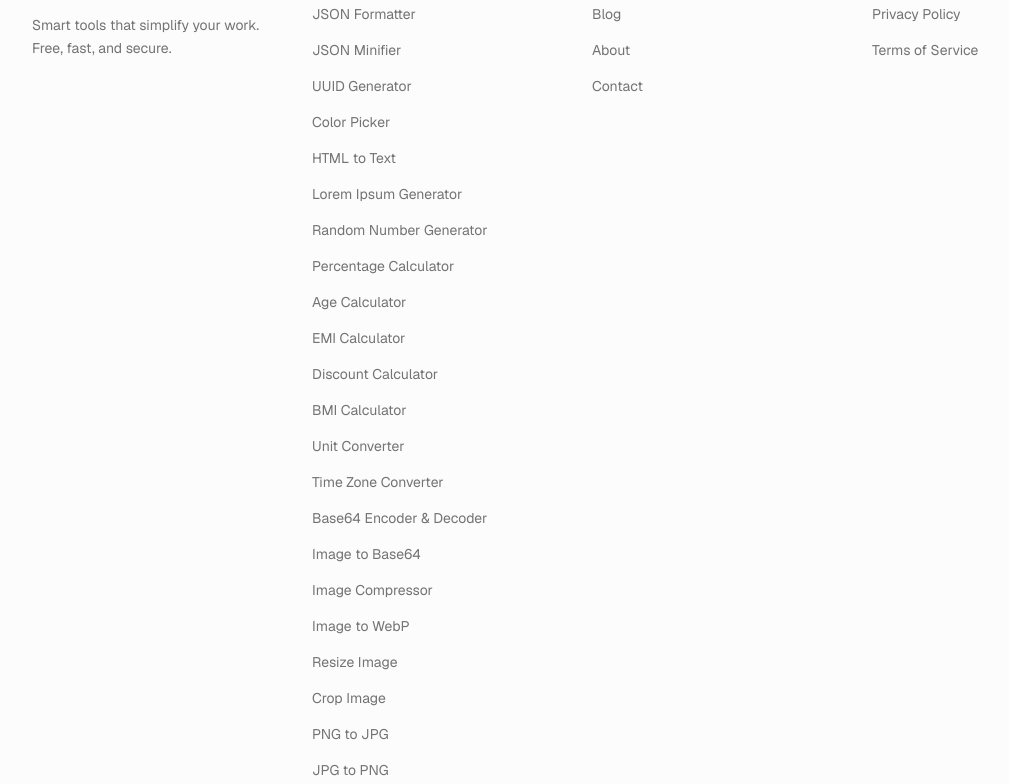
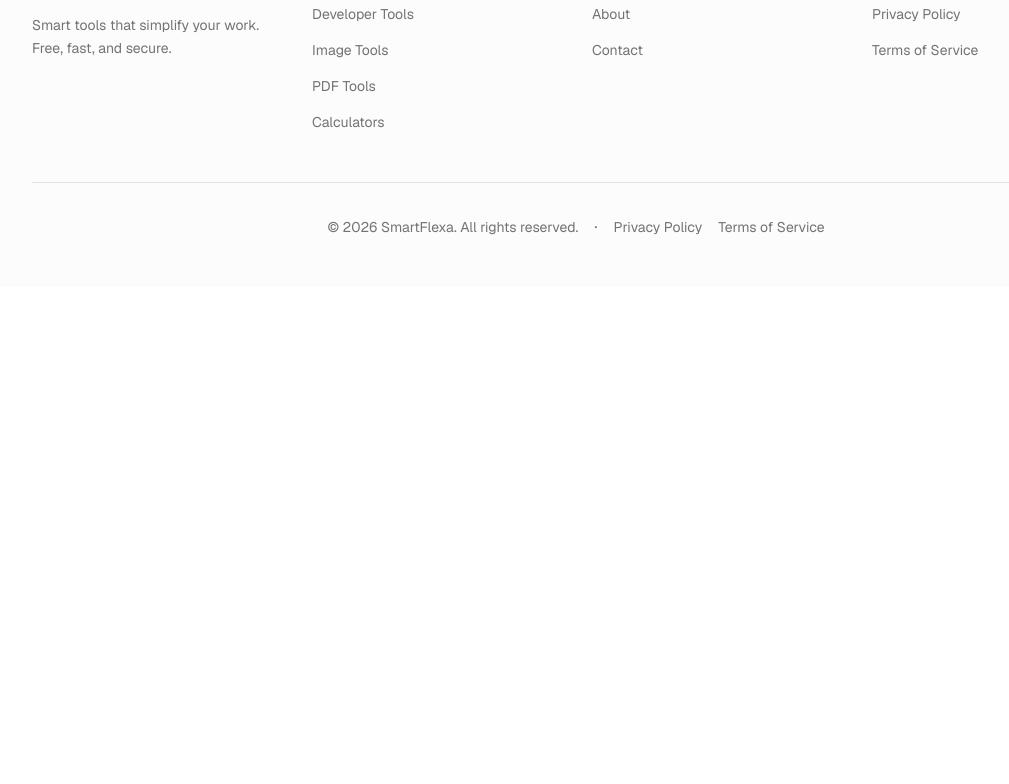
Before and after one commit to Farooqshahid59/smartflexa, a Next.js app: page /terms in a window 1280 px wide. Shown: the part 1816-2600 px from the top of the page, without its empty margins (64-1073 px from the left). After the commit the page ends 2103 px from the top, so only its background shows below. Built offline with nearby package versions, Linux system fonts and the light colour scheme.

Commit message:
Finalized Tools

```diff
--- a/components/footer.tsx
+++ b/components/footer.tsx
@@ -54,12 +54,21 @@ export function Footer({
               <ul className="mt-4 space-y-3">
                 {column.links.map((link) => (
                   <li key={link.name}>
+                    {link.href.startsWith("mailto:") ? (
+                      <a
+                        href={link.href}
+                        className="text-sm text-muted-foreground transition-colors hover:text-foreground"
+                      >
+                        {link.name}
+                      </a>
+                    ) : (
                       <Link
                         href={link.href}
                         className="text-sm text-muted-foreground transition-colors hover:text-foreground"
                       >
                         {link.name}
                       </Link>
+                    )}
                   </li>
                 ))}
               </ul>
--- a/lib/home-content.ts
+++ b/lib/home-content.ts
@@ -42,11 +42,14 @@ export const siteBrand = {
   initials: "SF",
 } as const;
 
+export type ToolCategoryId = "developer" | "image" | "pdf" | "calculators";
+
 export type ToolItem = {
   name: string;
   description: string;
   icon: LucideIcon;
   href: string;
+  category: ToolCategoryId;
 };
 
 export const defaultTools: ToolItem[] = [
@@ -56,6 +59,7 @@ export const defaultTools: ToolItem[] = [
       "Format, validate, and beautify your JSON data with syntax highlighting.",
     icon: Braces,
     href: "/tools/json-formatter",
+    category: "developer",
   },
   {
     name: "JSON Minifier",
@@ -63,6 +67,7 @@ export const defaultTools: ToolItem[] = [
       "Compress JSON by stripping whitespace—ideal for APIs and smaller payloads.",
     icon: Braces,
     href: "/tools/json-minifier",
+    category: "developer",
   },
   {
     name: "UUID Generator",
@@ -70,6 +75,7 @@ export const defaultTools: ToolItem[] = [
       "Create version 4 UUIDs in bulk—copy-ready for APIs, DB keys, and tests.",
     icon: Hash,
     href: "/tools/uuid-generator",
+    category: "developer",
   },
   {
     name: "HTML to Text",
@@ -77,6 +83,7 @@ export const defaultTools: ToolItem[] = [
       "Strip HTML tags and decode entities to clean plain text in your browser.",
     icon: FileCode,
     href: "/tools/html-to-text",
+    category: "developer",
   },
   {
     name: "Lorem Ipsum Generator",
@@ -84,6 +91,7 @@ export const defaultTools: ToolItem[] = [
       "Placeholder paragraphs for mockups—set paragraph count and optional word total.",
     icon: TextQuote,
     href: "/tools/lorem-ipsum-generator",
+    category: "developer",
   },
   {
     name: "Random Number Generator",
@@ -91,6 +99,7 @@ export const defaultTools: ToolItem[] = [
       "Pick integers in any range with optional batch draws—great for games and tests.",
     icon: Dice5,
     href: "/tools/random-number-generator",
+    category: "calculators",
   },
   {
     name: "Percentage Calculator",
@@ -98,6 +107,7 @@ export const defaultTools: ToolItem[] = [
       "Find percent of a number, increase/decrease between values, and percentage difference.",
     icon: Calculator,
     href: "/tools/percentage-calculator",
+    category: "calculators",
   },
   {
     name: "Age Calculator",
@@ -105,6 +115,7 @@ export const defaultTools: ToolItem[] = [
       "Years, months, days, and total days from date of birth—with leap years handled.",
     icon: Cake,
     href: "/tools/age-calculator",
+    category: "calculators",
   },
   {
     name: "EMI Calculator",
@@ -112,6 +123,7 @@ export const defaultTools: ToolItem[] = [
       "Monthly EMI, total interest, and total payment from principal, rate, and tenure.",
     icon: Landmark,
     href: "/tools/emi-calculator",
+    category: "calculators",
   },
   {
     name: "Discount Calculator",
@@ -119,6 +131,7 @@ export const defaultTools: ToolItem[] = [
       "Percent-off savings and final price from original price and discount %.",
     icon: Percent,
     href: "/tools/discount-calculator",
+    category: "calculators",
   },
   {
     name: "BMI Calculator",
@@ -126,6 +139,7 @@ export const defaultTools: ToolItem[] = [
       "Body Mass Index from weight (kg) and height (cm or m) with category labels.",
     icon: Activity,
     href: "/tools/bmi-calculator",
+    category: "calculators",
   },
   {
     name: "Image Compressor",
@@ -133,6 +147,7 @@ export const defaultTools: ToolItem[] = [
       "Compress images without losing quality. Supports PNG, JPG, and WebP.",
     icon: ImageIcon,
     href: "/tools/image-compressor",
+    category: "image",
   },
   {
     name: "Image to Base64",
@@ -140,6 +155,7 @@ export const defaultTools: ToolItem[] = [
       "Turn JPG, PNG, or WebP into a data URL with preview and one-click copy.",
     icon: Binary,
     href: "/tools/image-to-base64",
+    category: "image",
   },
   {
     name: "Image to WebP",
@@ -147,6 +163,7 @@ export const defaultTools: ToolItem[] = [
       "Convert JPG and PNG images to WebP format for smaller files and faster pages.",
     icon: FileImage,
     href: "/tools/image-to-webp",
+    category: "image",
   },
   {
     name: "Resize Image",
@@ -154,6 +171,7 @@ export const defaultTools: ToolItem[] = [
       "Resize images with custom dimensions or presets like passport and Instagram.",
     icon: ImageIcon,
     href: "/tools/resize-image",
+    category: "image",
   },
   {
     name: "Crop Image",
@@ -161,6 +179,7 @@ export const defaultTools: ToolItem[] = [
       "Crop images with rectangle or circle selection, preview, and instant download.",
     icon: Crop,
     href: "/tools/crop-image",
+    category: "image",
   },
   {
     name: "PNG to JPG",
@@ -168,6 +187,7 @@ export const defaultTools: ToolItem[] = [
       "Convert PNG images to JPG with optional background for transparent areas.",
     icon: Images,
     href: "/tools/png-to-jpg",
+    category: "image",
   },
   {
     name: "JPG to PNG",
@@ -175,6 +195,7 @@ export const defaultTools: ToolItem[] = [
       "Convert JPEG images to lossless PNG with instant preview and download.",
     icon: FileImage,
     href: "/tools/jpg-to-png",
+    category: "image",
   },
   {
     name: "Merge PDF",
@@ -182,6 +203,7 @@ export const defaultTools: ToolItem[] = [
       "Combine multiple PDFs into one file with reordering—all in your browser.",
     icon: Files,
     href: "/tools/merge-pdf",
+    category: "pdf",
   },
   {
     name: "Split PDF",
@@ -189,6 +211,7 @@ export const defaultTools: ToolItem[] = [
       "Extract page ranges or split every page into separate files—ZIP download.",
     icon: Split,
     href: "/tools/split-pdf",
+    category: "pdf",
   },
   {
     name: "Compress PDF",
@@ -196,13 +219,7 @@ export const defaultTools: ToolItem[] = [
       "Reduce PDF file size with low, medium, or high compression presets.",
     icon: Minimize2,
     href: "/tools/compress-pdf",
-  },
-  {
-    name: "PDF to Word",
-    description:
-      "Convert PDF files to editable Word documents (placeholder conversion for now).",
-    icon: FileText,
-    href: "/tools/pdf-to-word",
+    category: "pdf",
   },
   {
     name: "Word to PDF",
@@ -210,6 +227,7 @@ export const defaultTools: ToolItem[] = [
       "Convert DOC/DOCX to PDF format (placeholder conversion for now).",
     icon: FileText,
     href: "/tools/word-to-pdf",
+    category: "pdf",
   },
   {
     name: "Remove Duplicate Lines",
@@ -217,6 +235,7 @@ export const defaultTools: ToolItem[] = [
       "Remove repeated lines from text while preserving order. Case-sensitive matching optional.",
     icon: FileText,
     href: "/tools/remove-duplicate-lines",
+    category: "developer",
   },
   {
     name: "Text Case Converter",
@@ -224,6 +243,7 @@ export const defaultTools: ToolItem[] = [
       "Switch between uppercase, lowercase, title case, and sentence case instantly in your browser.",
     icon: ALargeSmall,
     href: "/tools/text-case-converter",
+    category: "developer",
   },
   {
     name: "Slug Generator",
@@ -231,6 +251,7 @@ export const defaultTools: ToolItem[] = [
       "Turn titles into clean, SEO-friendly URL slugs with live preview and copy.",
     icon: Link2,
     href: "/tools/slug-generator",
+    category: "developer",
   },
   {
     name: "URL Encoder & Decoder",
@@ -238,6 +259,7 @@ export const defaultTools: ToolItem[] = [
       "Percent-encode or decode URL text with encodeURIComponent and decodeURIComponent.",
     icon: Globe,
     href: "/tools/url-encoder-decoder",
+    category: "developer",
   },
   {
     name: "QR Code Generator",
@@ -245,6 +267,7 @@ export const defaultTools: ToolItem[] = [
       "Create scannable QR codes from text or links with instant preview and PNG download.",
     icon: QrCode,
     href: "/tools/qr-code-generator",
+    category: "developer",
   },
   {
     name: "QR Code Scanner",
@@ -252,12 +275,14 @@ export const defaultTools: ToolItem[] = [
       "Camera or image upload—scan QR codes in the browser with tappable URLs.",
     icon: ScanQrCode,
     href: "/tools/qr-code-scanner",
+    category: "developer",
   },
   {
     name: "PDF Tools",
     description: "Merge, split, compress, and convert PDF files quickly and securely.",
     icon: FileText,
     href: "/tools/pdf-tools",
+    category: "pdf",
   },
   {
     name: "Base64 Encoder & Decoder",
@@ -265,6 +290,7 @@ export const defaultTools: ToolItem[] = [
       "Encode plain text to Base64 or decode Base64 back to text in your browser.",
     icon: Code,
     href: "/tools/base64-encoder-decoder",
+    category: "developer",
   },
   {
     name: "Color Picker",
@@ -272,6 +298,7 @@ export const defaultTools: ToolItem[] = [
       "Pick colors with a native picker and convert HEX ↔ RGB with validation and copy.",
     icon: Palette,
     href: "/tools/color-picker",
+    category: "developer",
   },
   {
     name: "Password Generator",
@@ -279,6 +306,7 @@ export const defaultTools: ToolItem[] = [
       "Random passwords with length control, character sets, and a live strength meter.",
     icon: Lock,
     href: "/tools/password-generator",
+    category: "developer",
   },
   {
     name: "Unit Converter",
@@ -286,6 +314,7 @@ export const defaultTools: ToolItem[] = [
       "Length, weight, temperature, and speed—live conversion with swap and reset.",
     icon: Ruler,
     href: "/tools/unit-converter",
+    category: "calculators",
   },
   {
     name: "Time Zone Converter",
@@ -293,53 +322,99 @@ export const defaultTools: ToolItem[] = [
       "DST-aware conversion between world time zones with live “now” in each zone.",
     icon: Clock,
     href: "/tools/time-zone-converter",
+    category: "calculators",
   },
   {
     name: "CSV to JSON",
     description: "Convert CSV data to JSON format and vice versa.",
     icon: FileJson,
     href: "/tools/csv-json",
+    category: "developer",
   },
 ];
 
 export type CategoryItem = {
+  id: ToolCategoryId;
   name: string;
   description: string;
   icon: LucideIcon;
+  /** SEO / fallback link (homepage uses in-page filter + #tools). */
   href: string;
   count: number;
 };
 
-export const defaultCategories: CategoryItem[] = [
-  {
+const CATEGORY_ORDER: ToolCategoryId[] = [
+  "developer",
+  "image",
+  "pdf",
+  "calculators",
+];
+
+const CATEGORY_DEFINITIONS: Record<
+  ToolCategoryId,
+  Omit<CategoryItem, "count" | "id">
+> = {
+  developer: {
     name: "Developer Tools",
     description: "JSON, Base64, regex testing, and more for developers",
     icon: Code2,
     href: "/categories/developer",
-    count: 12,
   },
-  {
+  image: {
     name: "Image Tools",
     description: "Compress, resize, convert, and edit images online",
     icon: ImageIcon,
     href: "/categories/image",
-    count: 8,
   },
-  {
+  pdf: {
     name: "PDF Tools",
     description: "Merge, split, compress, and convert PDF documents",
     icon: FileText,
     href: "/categories/pdf",
-    count: 6,
   },
-  {
+  calculators: {
     name: "Calculators",
     description: "Unit converters, percentage calculators, and more",
     icon: Calculator,
     href: "/categories/calculators",
-    count: 10,
   },
-];
+};
+
+export function getHomeCategories(tools: ToolItem[]): CategoryItem[] {
+  const counts: Record<ToolCategoryId, number> = {
+    developer: 0,
+    image: 0,
+    pdf: 0,
+    calculators: 0,
+  };
+  for (const t of tools) {
+    counts[t.category]++;
+  }
+  return CATEGORY_ORDER.map((id) => ({
+    id,
+    ...CATEGORY_DEFINITIONS[id],
+    count: counts[id],
+  }));
+}
+
+export const defaultCategories: CategoryItem[] =
+  getHomeCategories(defaultTools);
+
+/** Query param for deep-linking to the home tools grid with a category filter. */
+export const HOME_TOOLS_CATEGORY_QUERY = "category" as const;
+
+export function homeToolsCategoryHref(id: ToolCategoryId): string {
+  return `/?${HOME_TOOLS_CATEGORY_QUERY}=${id}#tools`;
+}
+
+export function parseHomeToolCategoryParam(
+  raw: string | null | undefined,
+): ToolCategoryId | null {
+  if (!raw) return null;
+  return (CATEGORY_ORDER as readonly string[]).includes(raw)
+    ? (raw as ToolCategoryId)
+    : null;
+}
 
 export type BlogPost = {
   title: string;
@@ -409,7 +484,7 @@ export type NavLink = { label: string; href: string };
 
 export const defaultNavLinks: NavLink[] = [
   { label: "Tools", href: "#tools" },
-  { label: "Blog", href: "#blog" },
+  // { label: "Blog", href: "#blog" }, // paused: no blog block on home for now
   { label: "About", href: "#about" },
 ];
 
@@ -418,51 +493,20 @@ export type FooterColumn = { title: string; links: { name: string; href: string
 export const defaultFooterColumns: FooterColumn[] = [
   {
     title: "Tools",
-    links: [
-      { name: "JSON Formatter", href: "/tools/json-formatter" },
-      { name: "JSON Minifier", href: "/tools/json-minifier" },
-      { name: "UUID Generator", href: "/tools/uuid-generator" },
-      { name: "Color Picker", href: "/tools/color-picker" },
-      { name: "HTML to Text", href: "/tools/html-to-text" },
-      { name: "Lorem Ipsum Generator", href: "/tools/lorem-ipsum-generator" },
-      { name: "Random Number Generator", href: "/tools/random-number-generator" },
-      { name: "Percentage Calculator", href: "/tools/percentage-calculator" },
-      { name: "Age Calculator", href: "/tools/age-calculator" },
-      { name: "EMI Calculator", href: "/tools/emi-calculator" },
-      { name: "Discount Calculator", href: "/tools/discount-calculator" },
-      { name: "BMI Calculator", href: "/tools/bmi-calculator" },
-      { name: "Unit Converter", href: "/tools/unit-converter" },
-      { name: "Time Zone Converter", href: "/tools/time-zone-converter" },
-      { name: "Base64 Encoder & Decoder", href: "/tools/base64-encoder-decoder" },
-      { name: "Image to Base64", href: "/tools/image-to-base64" },
-      { name: "Image Compressor", href: "/tools/image-compressor" },
-      { name: "Image to WebP", href: "/tools/image-to-webp" },
-      { name: "Resize Image", href: "/tools/resize-image" },
-      { name: "Crop Image", href: "/tools/crop-image" },
-      { name: "PNG to JPG", href: "/tools/png-to-jpg" },
-      { name: "JPG to PNG", href: "/tools/jpg-to-png" },
-      { name: "Merge PDF", href: "/tools/merge-pdf" },
-      { name: "Split PDF", href: "/tools/split-pdf" },
-      { name: "Compress PDF", href: "/tools/compress-pdf" },
-      { name: "PDF to Word", href: "/tools/pdf-to-word" },
-      { name: "Word to PDF", href: "/tools/word-to-pdf" },
-      { name: "Remove Duplicate Lines", href: "/tools/remove-duplicate-lines" },
-      { name: "Text Case Converter", href: "/tools/text-case-converter" },
-      { name: "Slug Generator", href: "/tools/slug-generator" },
-      { name: "URL Encoder & Decoder", href: "/tools/url-encoder-decoder" },
-      { name: "QR Code Generator", href: "/tools/qr-code-generator" },
-      { name: "QR Code Scanner", href: "/tools/qr-code-scanner" },
-      { name: "Password Generator", href: "/tools/password-generator" },
-      { name: "PDF Tools", href: "/tools/pdf-tools" },
-      { name: "All Tools", href: "/tools" },
-    ],
+    links: getHomeCategories(defaultTools).map((c) => ({
+      name: c.name,
+      href: homeToolsCategoryHref(c.id),
+    })),
   },
   {
     title: "Resources",
     links: [
-      { name: "Blog", href: "/blog" },
+      // { name: "Blog", href: "/blog" }, // paused for now (home blog section off)
       { name: "About", href: "/about" },
-      { name: "Contact", href: "/contact" },
+      {
+        name: "Contact",
+        href: "mailto:f.shahid95@yahoo.com",
+      },
     ],
   },
   {
```
Also changed, not shown: app/page.tsx (+8 -4 lines), components/categories-section.tsx (+15 -1 lines), components/category-card.tsx (+30 -5 lines), components/home-search-tools.tsx (+65 -2 lines), components/tools-section.tsx (+65 -15 lines). Lines whose indentation alone changed are shown as unchanged.
